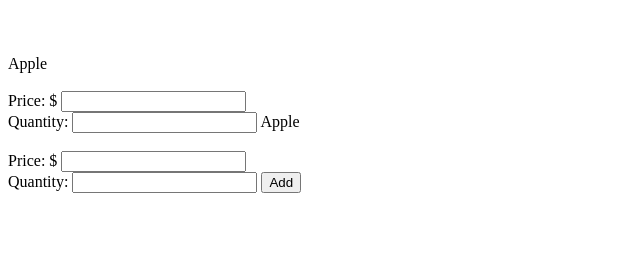
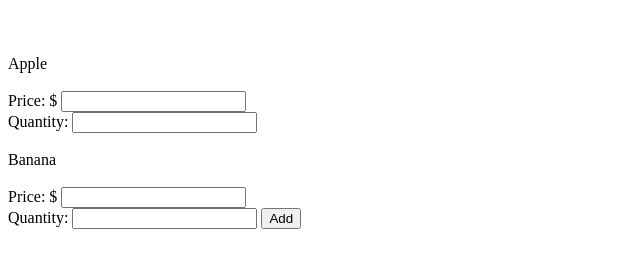
Before and after one commit to Erickdez/FrontBack, a plain HTML site: page web/index.html in a window 1280 px wide. Shown: the part 61-328 px from the top of the page, without its empty margins (0-640 px from the left). Drawn offline with Linux system fonts and the light colour scheme.

Commit message:
Form and CSS

```diff
--- a/web/index.html
+++ b/web/index.html
@@ -12,15 +12,16 @@
         <form>
             <label>Apple</label>
             <br><br>
-            Price: $ <input type="number">
+            Price: $ <input type="number" id="priceapple" name="priceapple">
             <br>
-            Quantity: <input type="number">
+            Quantity: <input type="number" id="quanapple" name="quanapple">
 
-            <label>Apple</label>
             <br><br>
-            Price: $ <input type="number">
+            <label>Banana</label>
+            <br><br>
+            Price: $ <input type="number" id="pricebanana" name="pricebanana">
             <br>
-            Quantity: <input type="number">
+            Quantity: <input type="number" id="quanbanana" name="quanbanana">
 
             <input type="submit" name="mysubmit" id="mysubmit" value="Add">
         </form>
```
Also changed, not shown: web/Style/index.css (added), 1 other file.
